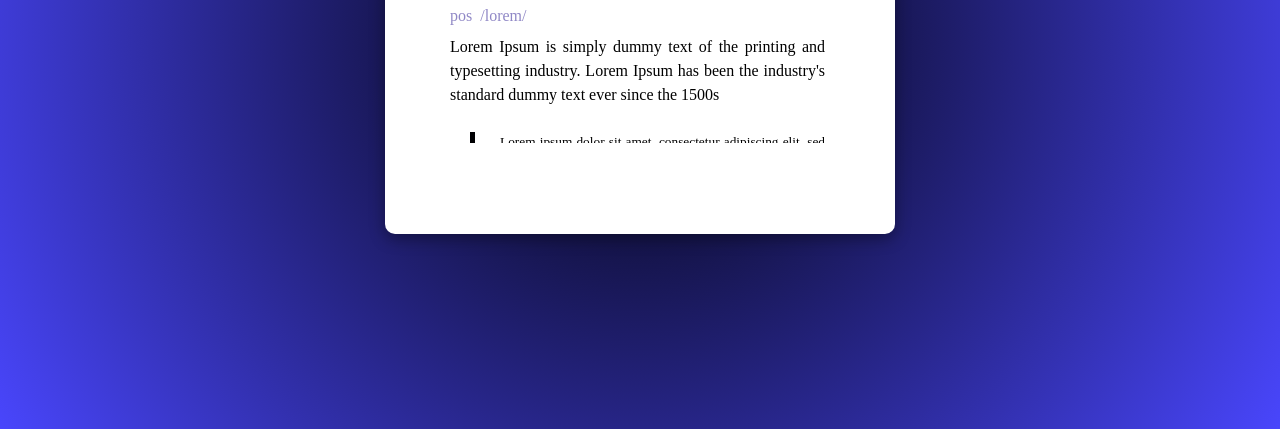
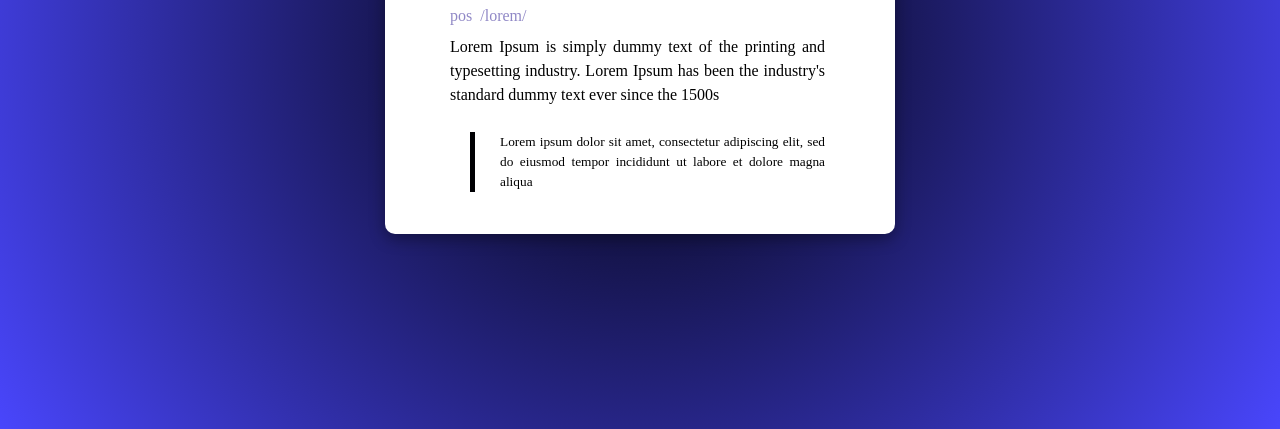
Before and after one commit to julianver200/Simple-Dictionary-App, a plain HTML site: page index.html in a window 1280 px wide. Shown: the part 371-800 px from the top of the page. Drawn offline with Linux system fonts and the light colour scheme.

Commit message:
remove overflow-y from .result

```diff
--- a/style.css
+++ b/style.css
@@ -57,7 +57,7 @@
     position: relative;
     margin-left: 5px;
     text-align: justify;
-    overflow-y: scroll;
+
 }
 .result h3{
     font-size: 30px;
```
